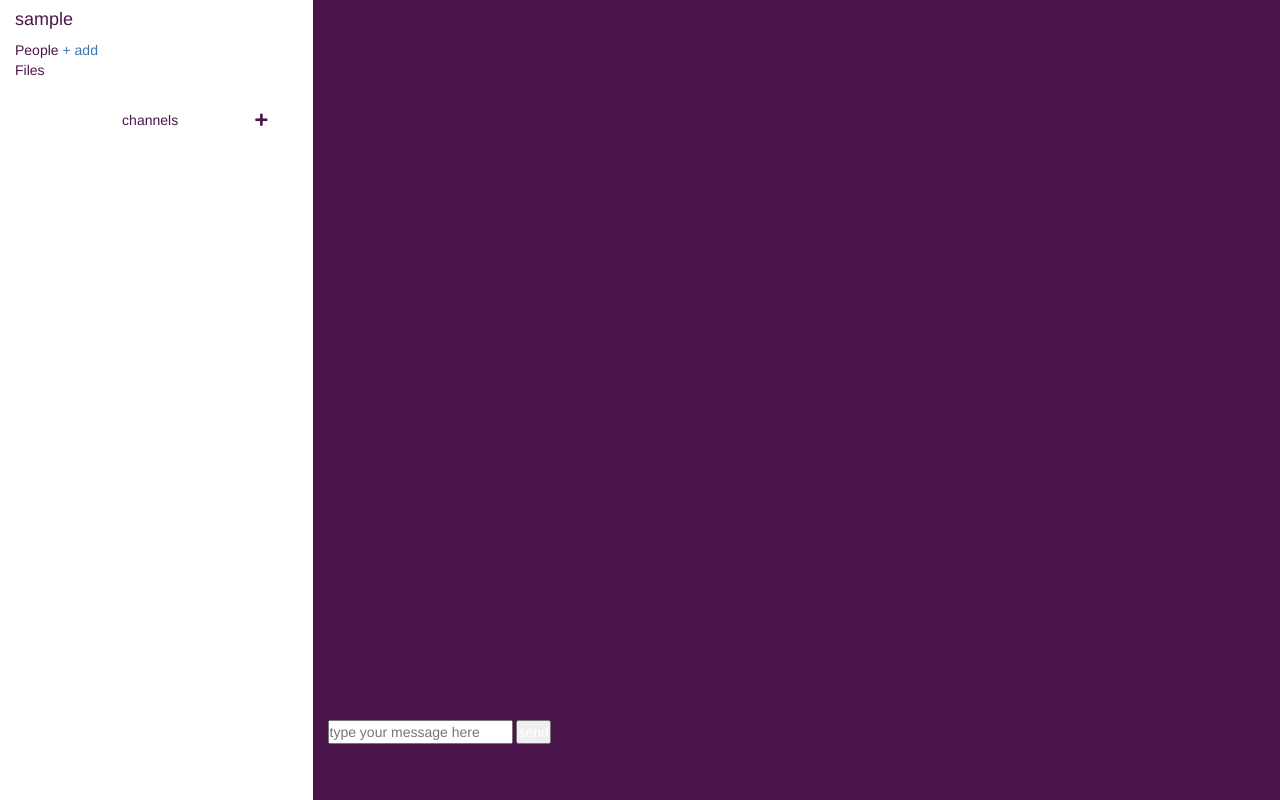
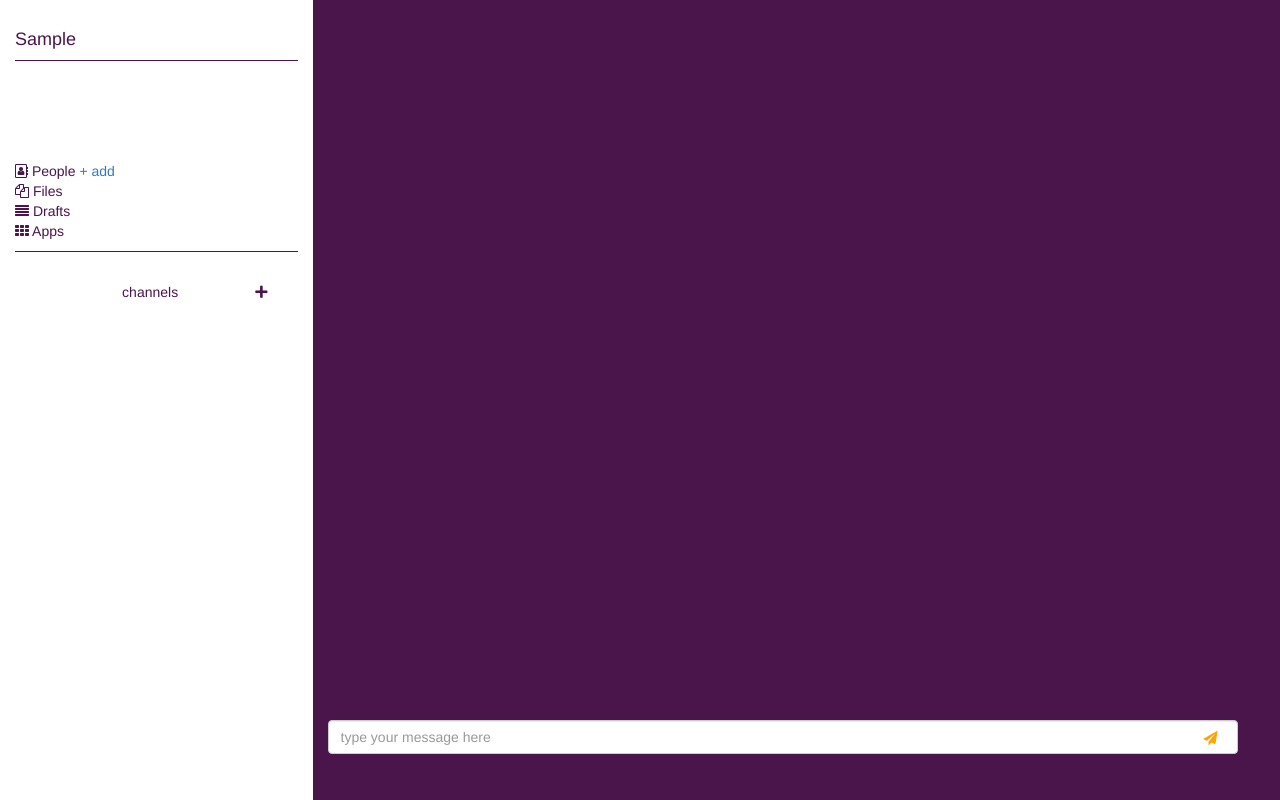
Before and after one commit to bolawole/flack, a Flask app: page /active in a window 1280 px wide. Run offline with Flask 2, Linux system fonts and the light colour scheme; the visitor is signed in with stand-in values (Sample User, id 1); data comes from the database, SQL or seed files in the repository; some libraries are stand-ins or nearby versions; some web fonts are replaced.

Commit message:
fixed the chat container bug

```diff
--- a/application/routes.py
+++ b/application/routes.py
@@ -52,9 +52,9 @@ def message(msg):
     send({'msg':msg['msg'],'username':msg['username'],'timestamp':strftime(f'%b-%d %I:%M%p',localtime())},room=msg['room'])
 
 
-@app.route("/chat",methods=["POST","GET"])
-def chat():
-    return "THIS IS THE CHAT HANDLER"
+# @app.route("/chat",methods=["POST","GET"])
+# def chat():
+#     return "THIS IS THE CHAT HANDLER"
 
 
 @socketio.on('join')
--- a/application/static/css/main.css
+++ b/application/static/css/main.css
@@ -55,13 +78,31 @@ li{
    width: 100%;
 }
 .content-section{
-   display: flex;
+   /* display: flex;
    flex-direction: column;
    justify-content: center;
    align-items: center;
    color: white;
    width: 100%;
-   height: 100vh;
+   height: 100vh; */
+
+   margin: 50px 25% 0 25%;
+
+
+
+}
+
+#top{
+    margin-top: 30px;
+    border-bottom: 1px solid var(--color) ;
+}
+#middle{
+margin-top: 100px;
+border-bottom: 1px solid var(--color) ;
+}
+legend{
+    font-family: 'Montserrat', sans-serif;
+   color: white;
 }
 
 .col-sm-3, .col-lg-3, .col-xs-3{
@@ -180,14 +223,69 @@ font-size: 40px;
 
 
 }
-#channel-list{
+#add{
+    text-decoration: none;
+    transition: 0.3s;
+}
+#add:hover{
 
+    background-color: rgba(74,21,75,0.7);
+    color: white;
+    padding: 3px 10px;
+    border-radius: 10%;
 }
-#message-container{
+
+/* #message-container{
     height: 90vh;
     width: 100%;
-}
+} */
 
 input[type=text]{
 color: black;
 }
+.form-format{
+    display: flex;
+    position: fixed;
+    top: 90vh;
+    width: inherit;
+
+}
+#message-input{
+    margin-right: 50px;
+}
+#send-button{
+    position: absolute;
+    border-radius: 10%;
+    bottom:6px;
+    right: 70px;
+    border: none;
+    outline: none;
+    background: none;
+    color: orange;
+}
+.nav-link{
+    cursor: pointer;
+
+}
+.nav-link:hover{
+    padding: 2px 10px;
+    background-color: rgba(0, 0, 0, 0.2);
+    border-radius: 20px;
+}
+
+.chat-room{
+   position: relative;
+
+}
+#chat-tag{
+margin: 50px 0px;
+}
+.message{
+   background-color: white;
+   color: var(--color);
+   padding: 15px;
+   border-radius: 2px;
+}
+.message p{
+    font-size: 10px;
+}
--- a/application/static/javascript/index.js
+++ b/application/static/javascript/index.js
@@ -86,6 +86,7 @@ socket.send({'msg': message,'username':username,'room':room});
 socket.on('message',data=>{
    console.log(`message received: ${data}`);
   var p= document.createElement('p');
+  p.setAttribute("class","message");
   var br=document.createElement('br');
   var span_username=document.createElement('span');
   var span_timestamp=document.createElement('span');
@@ -98,15 +99,18 @@ socket.on('message',data=>{
 
 document.querySelectorAll('.nav-link').forEach(p=>{
 p.onclick=()=>{
+
    let newRoom=p.innerHTML;
    if(newRoom==room){
       msg=`you are already in this room.`
       printSysMsg(msg);
    }
    else{
+
       leaveRoom(room);
       joinRoom(newRoom);
       room=newRoom;
+      document.getElementById("chat-tag").innerHTML=newRoom;
    }
 }
 
--- a/application/templates/buddyroom.html
+++ b/application/templates/buddyroom.html
@@ -6,17 +6,19 @@
 
 {%block body%}
 <div class="container row">
-<div class="chat-room col-xs-5 col-sm-3 col-lg-3 ">
+<div class="col-xs-4 col-sm-3 col-lg-3 ">
 <div class="first-row">
+<nav>
 <div id="top">
-<h4>{{name}}</h4>
+<h4>{{name|title}}</h4>
 </div>
 
 <div id="middle">
     <ul>
-        <li>People <a href=""><span>+</span> add</a></li>
-        <li>Files</li>
-
+        <li><i class="fa fa-address-book-o" aria-hidden="true"></i> People <a id="add" href=""><span>+</span> add</a></li>
+        <li><i class="fa fa-files-o" aria-hidden="true"></i> Files</li>
+        <li><i class="fa fa-align-justify" aria-hidden="true"></i> Drafts</li>
+        <li><i class="fa fa-th" aria-hidden="true"></i> Apps</li>
 
     </ul>
 </div>
@@ -34,12 +36,14 @@
 
 
 </div>
+</nav>
     </div>
+
 </div>
 
 
 
-<div id="chat" class="chat-room col-xs-7 col-sm-9 col-lg-9">
+<div id="chat" class="chat-room col-xs-8 col-sm-9 col-lg-9">
     <div id="chat-tag">
 
 
@@ -51,17 +55,18 @@
 
 
 
-
-     <input type="text" id="message-input" placeholder="type your message here" >
-     <button type="button" id="send-button"> send</button>
+   <div class="form-format">
+     <input class="form-control"type="text" id="message-input" placeholder="type your message here" >
+     <button  type="button" id="send-button"><i class="fa fa-paper-plane " aria-hidden="true"></i> </button>
+</div>
 </div>
 
 </div>
 
 <div class="modal-bg">
     <div class="modal-child">
-        <button >Browse Channel</button>
-        <button id="create-channel">create a channel</button>
+        <button class="create-modal">Browse Channel</button>
+        <button class="create-modal" id="create-channel">create a channel</button>
     </div>
     </div>
 
--- a/application/templates/create.html
+++ b/application/templates/create.html
@@ -2,11 +2,14 @@
 
 {%block body%}
 <div class=" container">
+  <h1 class="logo"><span><i class="fas fa-flask" style="color: red;"></i></span>LACK</h1>
 
-    <h3>Create An Account</h3>
+
     <div class="content-section">
     <form method="POST" action="">
         {{form.hidden_tag()}}
+        <fieldset class="form-group">
+          <legend class="border-bottom mb-4">Sign Up</legend>
        <div class="form-group">
            {{form.name.label(class="form-control-label")}}
             {%if form.name.errors%}
@@ -61,6 +64,7 @@
     <div class="form-group">
        {{form.submit(class="btn btn-outline-info")}}
     </div>
+  </fieldset>
        </form>
        </div>
 </div>
--- a/application/templates/home.html
+++ b/application/templates/home.html
@@ -1,7 +1,9 @@
 {%extends "layout.html"%}
 
 {%block body%}
+
 <div class="cont">
+    <h1 class="logo"><span><i class="fas fa-flask" style="color: red;"></i></span>LACK</h1>
     <div>
     <h1>Want to Keep Up with your team?</h1>
     <h4>Create a user name to get started</h4>
--- a/application/templates/layout.html
+++ b/application/templates/layout.html
@@ -10,7 +10,9 @@
     <link rel="stylesheet" href="https://cdnjs.cloudflare.com/ajax/libs/font-awesome/4.7.0/css/font-awesome.min.css">
     <script src="https://ajax.googleapis.com/ajax/libs/jquery/3.2.1/jquery.min.js"></script>
     <script src="https://maxcdn.bootstrapcdn.com/bootstrap/3.3.7/js/bootstrap.min.js"></script>
-    <link href="https://fonts.googleapis.com/css2?family=Montserrat:wght@200&display=swap" rel="stylesheet">
+    <link href="https://fonts.googleapis.com/css2?family=Cabin:wght@700&display=swap" rel="stylesheet">
+
+    <link href="https://fonts.googleapis.com/css2?family=Montserrat:wght@500&display=swap" rel="stylesheet">
     <link rel="shortcut icon" href="#">
     <link href="https://stackpath.bootstrapcdn.com/font-awesome/4.7.0/css/font-awesome.min.css" rel="stylesheet" integrity="sha384-wvfXpqpZZVQGK6TAh5PVlGOfQNHSoD2xbE+QkPxCAFlNEevoEH3Sl0sibVcOQVnN" crossorigin="anonymous">
     <link rel="stylesheet" href="{{url_for('static',filename='css/main.css')}}">
```
Also changed, not shown: other parts of application/static/css/main.css (+29 -4 lines).
